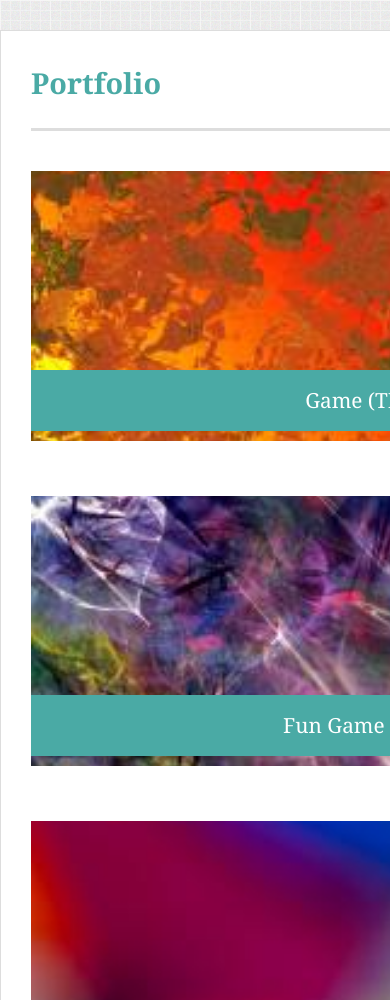
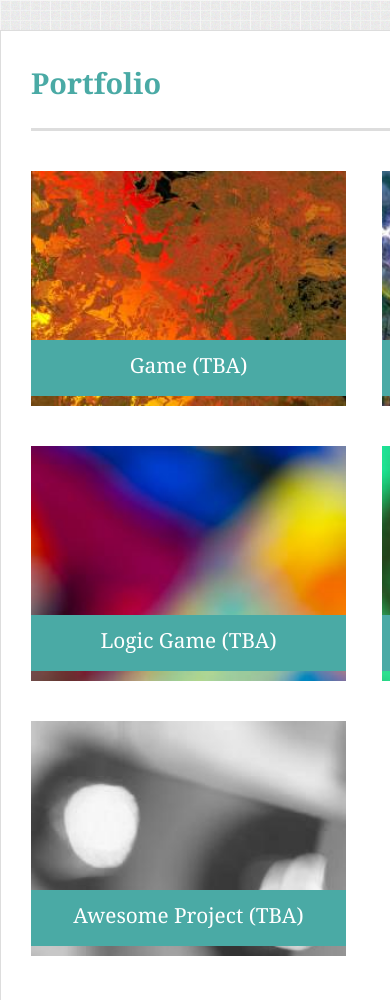
Before and after one commit to cecolby11/Responsive-Portfolio, a plain HTML site: page portfolio.html in a window 390 px wide. Shown: the part 100-1100 px from the top of the page. Drawn offline with Linux system fonts and the light colour scheme.

Commit message:
implementing media query max-width 768px for contact.html and portfolio.html

```diff
--- a/assets/css/style.css
+++ b/assets/css/style.css
@@ -312,13 +312,15 @@ h1, h2, h3, h4, h5, h6 {
 
   .project {
     width: 100%;
+    height: 270px;
+    margin: 0 0 40px 0;
   }
   .project:last-child {
-    margin-bottom: 25px;
+    margin-bottom: 10px;
   }
   .project img {
     width: 100%;
-    height: 270px;
+    height: 100%;
     object-fit: cover; /*crop img to fit and center */
   }
   .project h4 {
@@ -361,6 +363,24 @@ h1, h2, h3, h4, h5, h6 {
     margin: 0;
   }
 
+  /*portfolio content*/
+
+  .project {
+    width: 315px;
+    height: 235px;
+  }
+  .project:last-child {
+    margin-bottom: 25px;
+  }
+  .project img {
+    width: 100%;
+    height: 100%;
+    object-fit: cover; /*crop img to fit and center */
+  }
+  .project h4 {
+    padding: 15px 0 20px 0;
+  }
+
 }
 
 @media screen and (max-width: 640px) {
```
